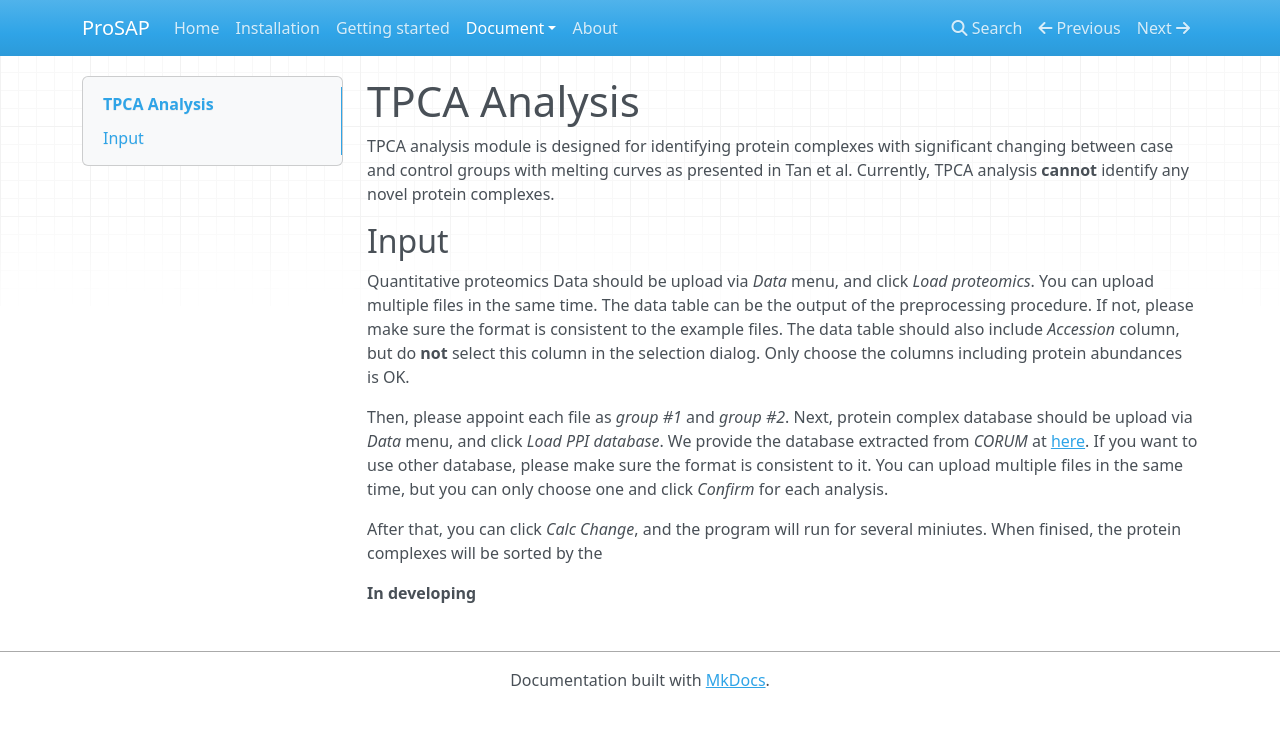
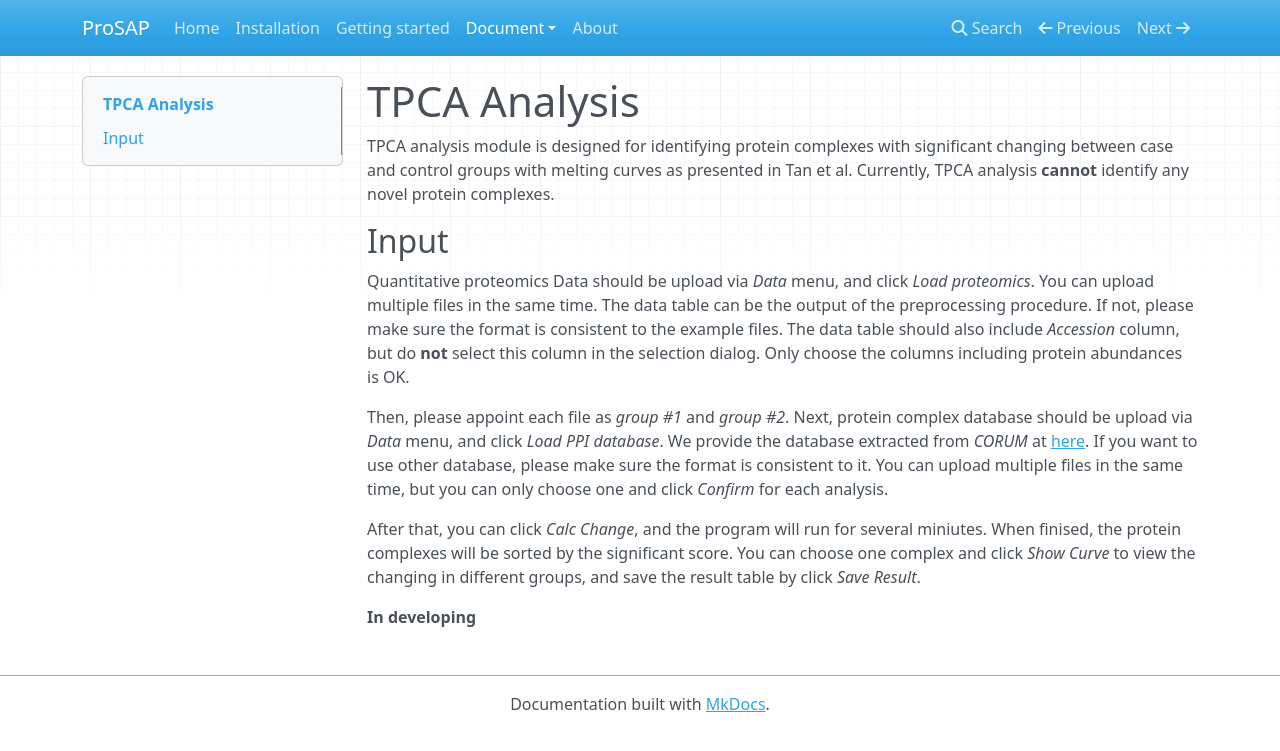
Before and after one commit to hcji/ProSAP_Pages, an MkDocs documentation site: the page built from docs/TPCA.md, in a window 1280 px wide. Shown: the top 751 px of the page. Built offline with MkDocs 1.6.1, drawn with Linux system fonts in a browser that asks for light colours; nearby versions of some CDN libraries; comment, search, counter and statistics services are not loaded.

Commit message:
Update TPCA.md

```diff
--- a/docs/TPCA.md
+++ b/docs/TPCA.md
@@ -17,6 +17,7 @@ Then, please appoint each file as *group #1* and *group #2*. Next, protein compl
  multiple files in the same time, but you can only choose one and click *Confirm* for each analysis.
 
 After that, you can click *Calc Change*, and the program will run for several miniutes. When finised,
- the protein complexes will be sorted by the
+ the protein complexes will be sorted by the significant score. You can choose one complex and click
+ *Show Curve* to view the changing in different groups, and save the result table by click *Save Result*.
 
 **In developing**
```
